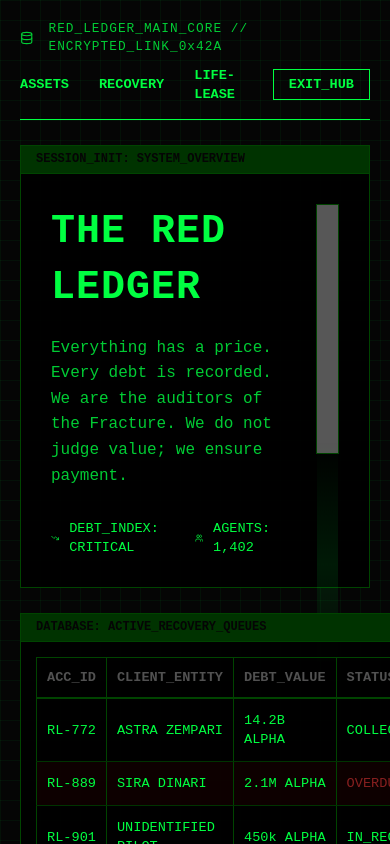
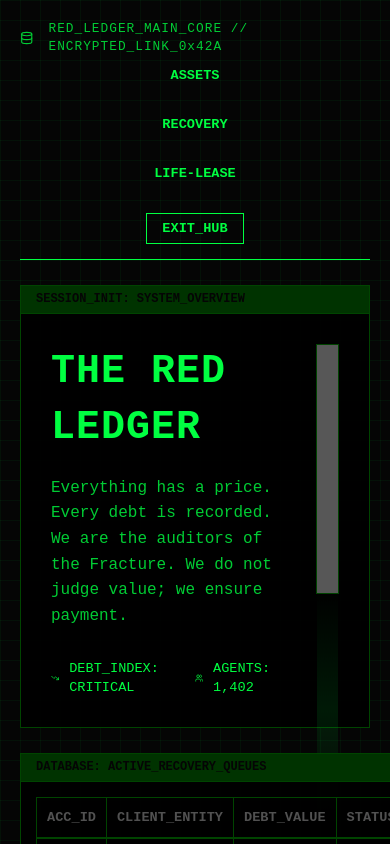
Before and after one commit to kyberone/kybian-redledger, a React (Vite) app: page / in a window 390 px wide. Shown: the top 844 px of the page. Built offline with nearby package versions, Linux system fonts and the light colour scheme; grey boxes are pictures that could not be loaded.

Commit message:
style: implement mobile-responsive layouts and media queries

```diff
--- a/src/App.css
+++ b/src/App.css
@@ -25,6 +25,31 @@ body {
   padding: 20px;
   position: relative;
 }
+
+@media (max-width: 768px) {
+  body {
+    overflow-y: auto;
+  }
+
+  .ledger-nav {
+    flex-direction: column;
+    gap: 15px;
+    align-items: flex-start;
+  }
+
+  .hero-grid {
+    grid-template-columns: 1fr;
+  }
+
+  .ledger-split {
+    grid-template-columns: 1fr;
+  }
+
+  .meeting-content {
+    grid-template-columns: 1fr;
+  }
+}
+
 
 .grid-overlay {
   position: fixed;
```
